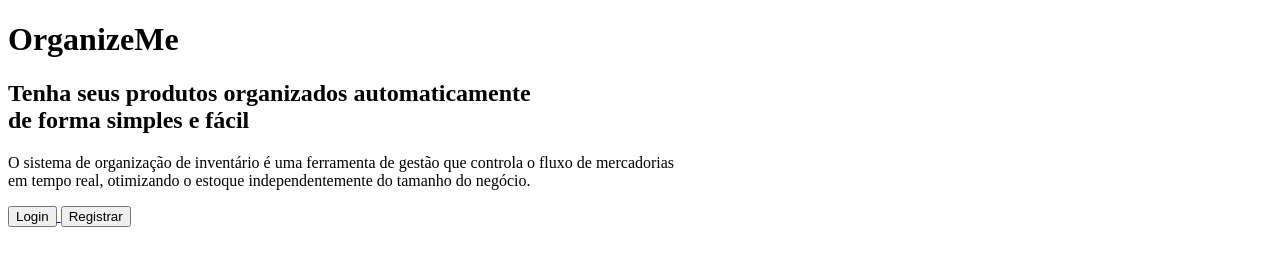
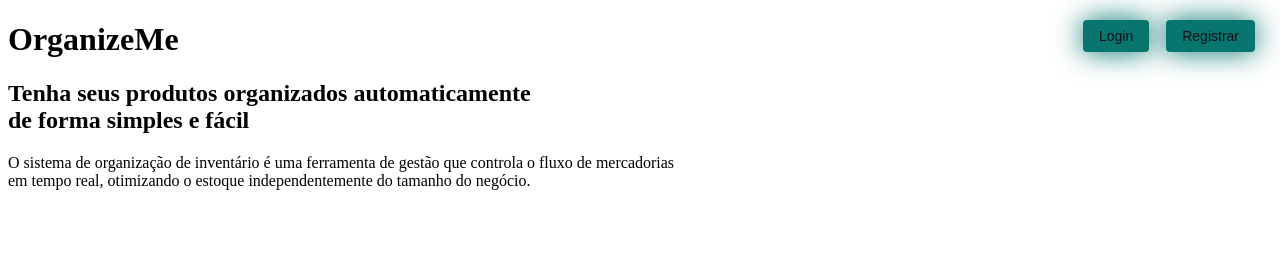
Before and after one commit to briandevbr/OrganizeMe, a plain HTML site: page front/HTML/index.html in a window 1280 px wide. Drawn offline with Linux system fonts and the light colour scheme.

Commit message:
CSS Botões e Arquivos de CSS separados
Mudei a localização e a cor dos botões de Login e registro, adicionado o arquivo de CSS da página de Login.

```diff
--- a/front/CSS/estilo.css
+++ b/front/CSS/estilo.css
@@ -0,0 +1,26 @@
+.botoes {
+    display: flex;
+    gap: 17px;
+    align-items: center;
+    position: fixed;
+    top: 20px;
+    right: 25px;
+}
+
+.botoes button {
+    background-color: #08756f;
+    color: #0d1117;
+    border: none;
+    padding: 8px 16px;
+    border-radius: 4px;
+    font-size: 14px;
+    cursor: pointer;
+    box-shadow: 0 0 15px #08756f;
+    animation: pulse 1.5s infinite;
+
+}
+
+@keyframes pulse {
+    0%, 100% { box-shadow: 0 0 10px #08756f; }
+    50% { box-shadow: 0 0 30px #08756f; }
+}
--- /dev/null
+++ b/front/CSS/login.css
@@ -0,0 +1 @@
+.login-inputs
--- a/front/HTML/index.html
+++ b/front/HTML/index.html
@@ -5,18 +5,20 @@
     <meta name="viewport" content="width=device-width, initial-scale=1.0">
     <title>OrganizeMe</title>
     <link rel="shortcut icon" href="favicon.ico" type="image/x-icon">
+    <link rel="stylesheet" href="../CSS/estilo.css">
 </head>
 <body>
     <h1>OrganizeMe</h1>
     <h2>Tenha seus produtos organizados automaticamente<br> de forma simples e fácil</h2>
     <p>O sistema de organização de inventário é uma ferramenta de gestão que controla o fluxo de mercadorias<br> em tempo real, otimizando o estoque independentemente do tamanho do negócio.</p>
 
-
-    <a href="front/HTML/login.html">
+   <div class="botoes">
+    <a href="login.html">
         <button type="button">Login</button> </a> <!-- Link para a página de login -->
 
-        <a href="front/HTML/cadastro.html">
+        <a href="cadastro.html">
     <button type= "button">Registrar</button></a>
+   </div>
 
     </body>
 </html><!-- Página principal do Sistema -->
```
Also changed, not shown: front/HTML/login.html (+5 -2 lines).
